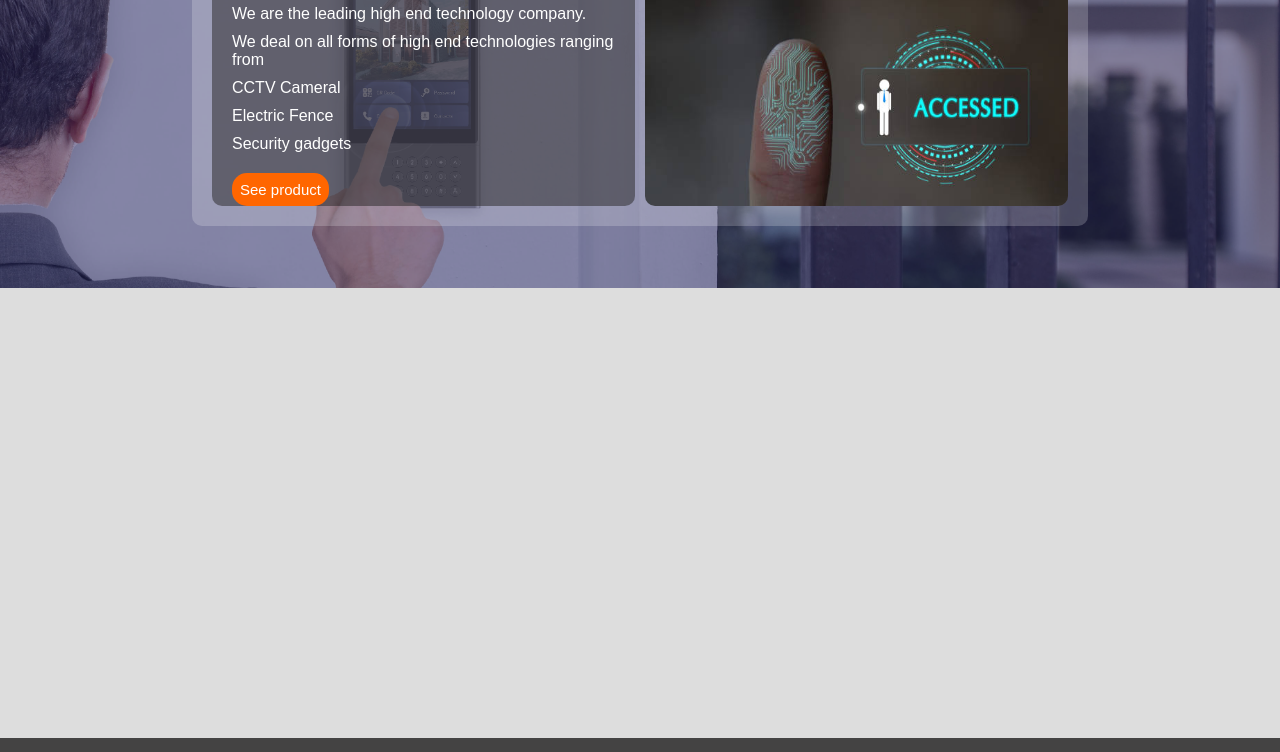
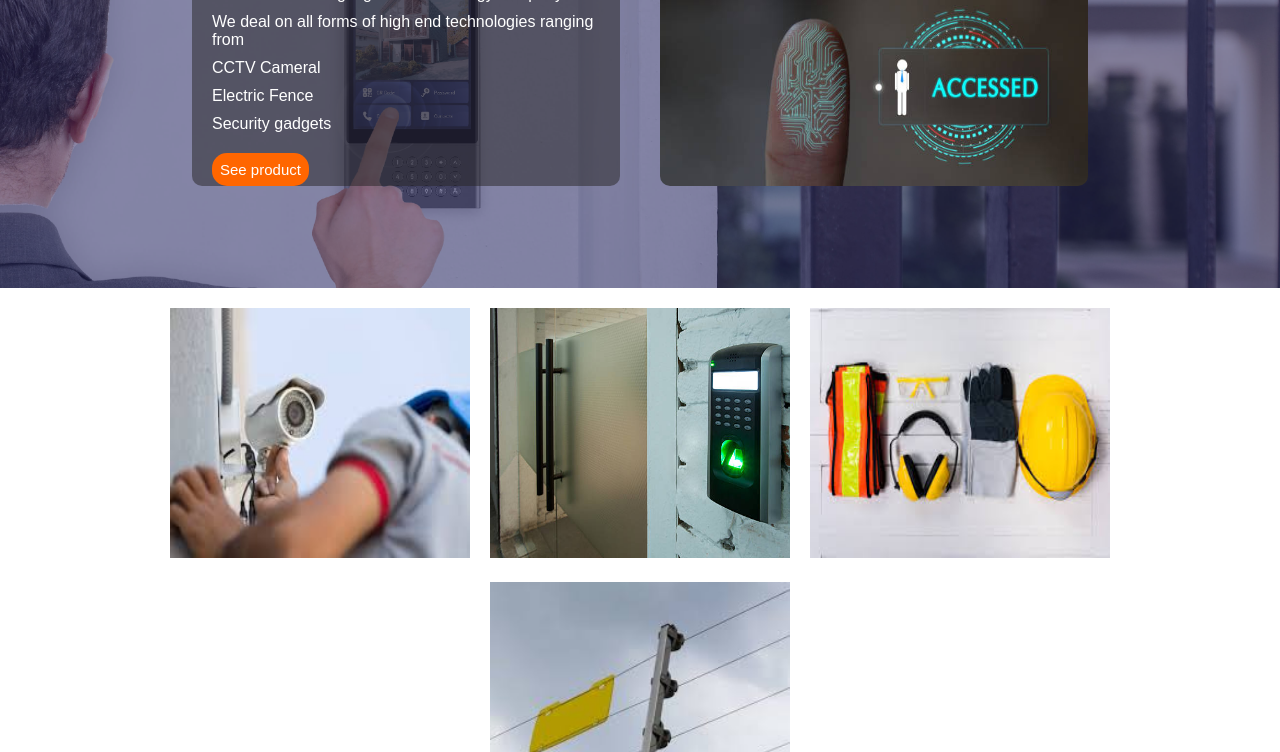
Before and after one commit to Martosky/mctinoivorytech, a plain HTML site: page index.html in a window 1280 px wide. Shown: the part 221-973 px from the top of the page. Drawn offline with Linux system fonts and the light colour scheme.

Commit message:
added more photos to the home page

```diff
--- a/index.html
+++ b/index.html
@@ -64,7 +64,18 @@
         </div>
         <!--next section after hero-->
         <div class="first--section--body">
-
+           <div class="f-sec-img">
+            <img src="photos/instaler.jpeg" alt="worker" />
+           </div>
+           <div class="f-sec-img">
+            <img src="photos/fingerprint04.jpg" alt="worker" />
+           </div>
+           <div class="f-sec-img">
+            <img src="photos/ppe2.jpeg" alt="worker" />
+           </div>
+           <div class="f-sec-img">
+            <img src="photos/fence2.jpeg" alt="worker" />
+           </div>
         </div>
       </div>
       <!-- Footer sections-->
--- a/style.css
+++ b/style.css
@@ -6,6 +6,7 @@
   margin: 0;
   padding: 0;
   box-sizing: border-box;
+
 }
 body {font-family: Arial, Helvetica, sans-serif;}
 
@@ -84,6 +85,7 @@ body {font-family: Arial, Helvetica, sans-serif;}
   background-image: url(photos/fixedbg1.jpg);
   background-repeat: no-repeat;
   background-size: cover;
+  object-fit: cover;
   width: 100vw;
   height: 450px;
   max-height: 500px;
@@ -97,11 +99,9 @@ body {font-family: Arial, Helvetica, sans-serif;}
 }
 .hero-span{
   width: 70%;
-  padding: 20px;
   margin: 80px auto;
-  background-color: rgb(255, 255, 255, 0.2);
   border-radius: 10px;
-  gap: 10px;
+  gap: 40px;
   display: flex;
   flex-direction: row;
   justify-content: space-between;
@@ -135,10 +135,19 @@ body {font-family: Arial, Helvetica, sans-serif;}
 }
 /* first--section--body */
 .first--section--body{
-  position: relative;
-  background-color: #ddd;
-  height: 450px;
-  width: 100%;
+   position: relative;
+   width: 100%;
+   padding: 20px;
+   display: flex;
+   flex-direction: row;
+   justify-content: center;
+   flex-wrap: wrap;
+   gap: 20px;
+
+}
+.f-sec-img img{
+  height: 250px;
+  width: 300px;
 }
 
 /* Slideshow container */
```
Also changed, not shown: photos/fence1.jpeg (added), photos/fence2.jpeg (added), photos/fence3.jpg (added), photos/instaledcam.jpg (added), photos/ppe1.jpeg (added), photos/ppe2.jpeg (added), photos/security.jpeg (added).
